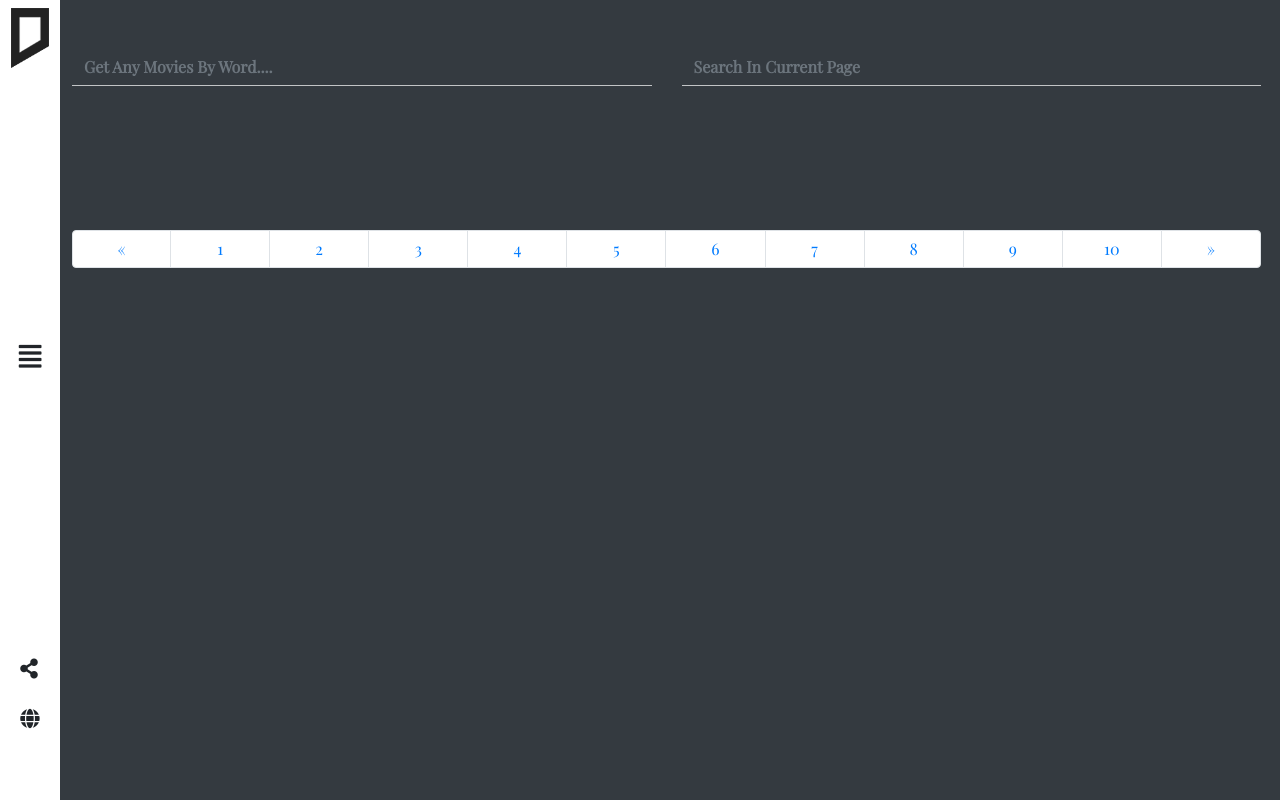
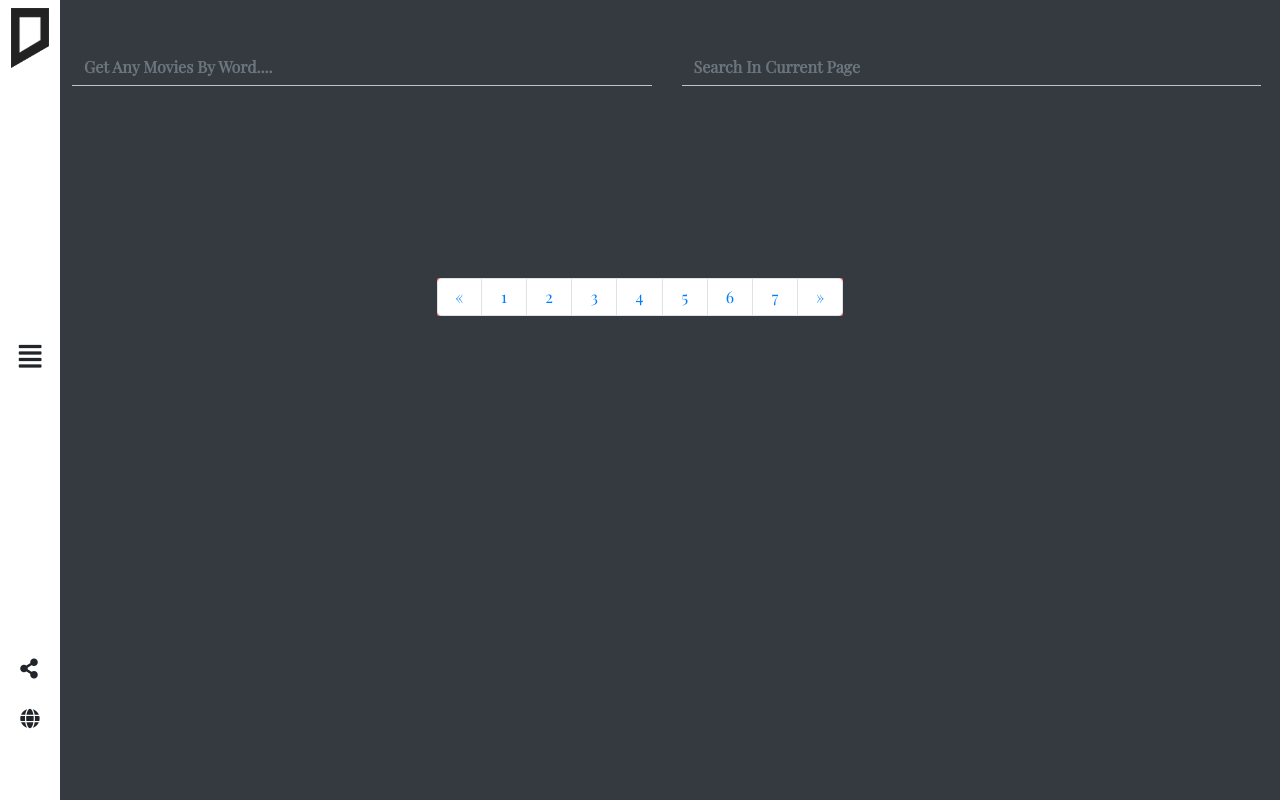
Before and after one commit to mahmoud199883/movies_project, a plain HTML site: page index.html in a window 1280 px wide. Drawn offline with nearby package versions, Linux system fonts and the light colour scheme; no server answers.

Commit message:
edit pagnition

```diff
--- a/index.html
+++ b/index.html
@@ -87,26 +87,33 @@
 
             </div>
 
+        </div>
+
+
+    </section>
+
+
             <!-- Page navigation -->
-            <div class="row ">
-                <div class="col-12 ">
-                    <nav aria-label="Page navigation example w-100">
+            <div class="row d-none d-md-block  ">
+                <div class="col-md-4 m-auto  w-100">
+                    <div class="bg-danger">
+                        <nav aria-label="Page navigation example ">
                             <ul class="pagination  text-center w-100 ">
                                 <li class="page-item w-100">
-                                <a class="page-link w-100" href="#" aria-label="Previous">
+                                    <a class="page-link " href="#" aria-label="Previous">
                                         <span aria-hidden="true">&laquo;</span>
                                     </a>
                                 </li>
                                 <li class="page-item w-100"><a class="page-link page" href="#">1</a></li>
-                            <li class="page-item w-100"><a class="page-link page" href="#">2</a></li>
-                            <li class="page-item w-100 "><a class="page-link page" href="#">3</a></li>
+                                <li class="page-item w-100 "><a class="page-link page" href="#">2</a></li>
+                                <li class="page-item w-100  "><a class="page-link page" href="#">3</a></li>
                                 <li class="page-item w-100"><a class="page-link page" href="#">4</a></li>
-                            <li class="page-item w-100"><a class="page-link page" href="#">5</a></li>
-                            <li class="page-item w-100"><a class="page-link page" href="#">6</a></li>
-                            <li class="page-item w-100"><a class="page-link page" href="#">7</a></li>
-                            <li class="page-item w-100"><a class="page-link page" href="#">8</a></li>
-                            <li class="page-item w-100"><a class="page-link page" href="#">9</a></li>
-                            <li class="page-item w-100"><a class="page-link page" href="#">10</a></li>
+                                <li class="page-item w-100 "><a class="page-link page" href="#">5</a></li>
+                                <li class="page-item w-100 "><a class="page-link page" href="#">6</a></li>
+                                <li class="page-item w-100 "><a class="page-link page" href="#">7</a></li>
+                                <!-- <li class="page-item "><a class="page-link page" href="#">8</a></li>
+                                <li class="page-item "><a class="page-link page" href="#">9</a></li>
+                                <li class="page-item  "><a class="page-link page" href="#">10</a></li> -->
                                 <li class="page-item w-100">
                                     <a class="page-link" href="#" aria-label="Next">
                                         <span aria-hidden="true">&raquo;</span>
@@ -118,7 +125,7 @@
                 </div>
 
             </div>
-    </section>
+
 
 
     <script src="js/jquery.min.js"></script>
--- a/js/index.js
+++ b/js/index.js
@@ -84,9 +84,9 @@ function displayData()
     let temp="";
     for(let i=0;i<allMovies.length;i++)
     {
-        temp+=`<div class="col-lg-4 col-md-6 col-sm-12 mb-4 ">
+        temp+=`<div class="col-md-4  mb-4 ">
         <div class="movie-item ">
-            <img src="${imgPath+allMovies[i].poster_path}" class="img-fluid">
+            <img src="${imgPath+allMovies[i].poster_path}" class="img-fluid w-100">
             <div class="layer px-2  ">
                 <div >
                 <h3 class="pt-4 text-info">${allMovies[i].title}</h3>
@@ -96,7 +96,11 @@ function displayData()
                 </div>
             </div>
         </div>
-    </div>`
+    </div>
+
+
+
+    `
     }
     movies_container.innerHTML=temp;
 }
```
Lines whose indentation alone changed are shown as unchanged.
